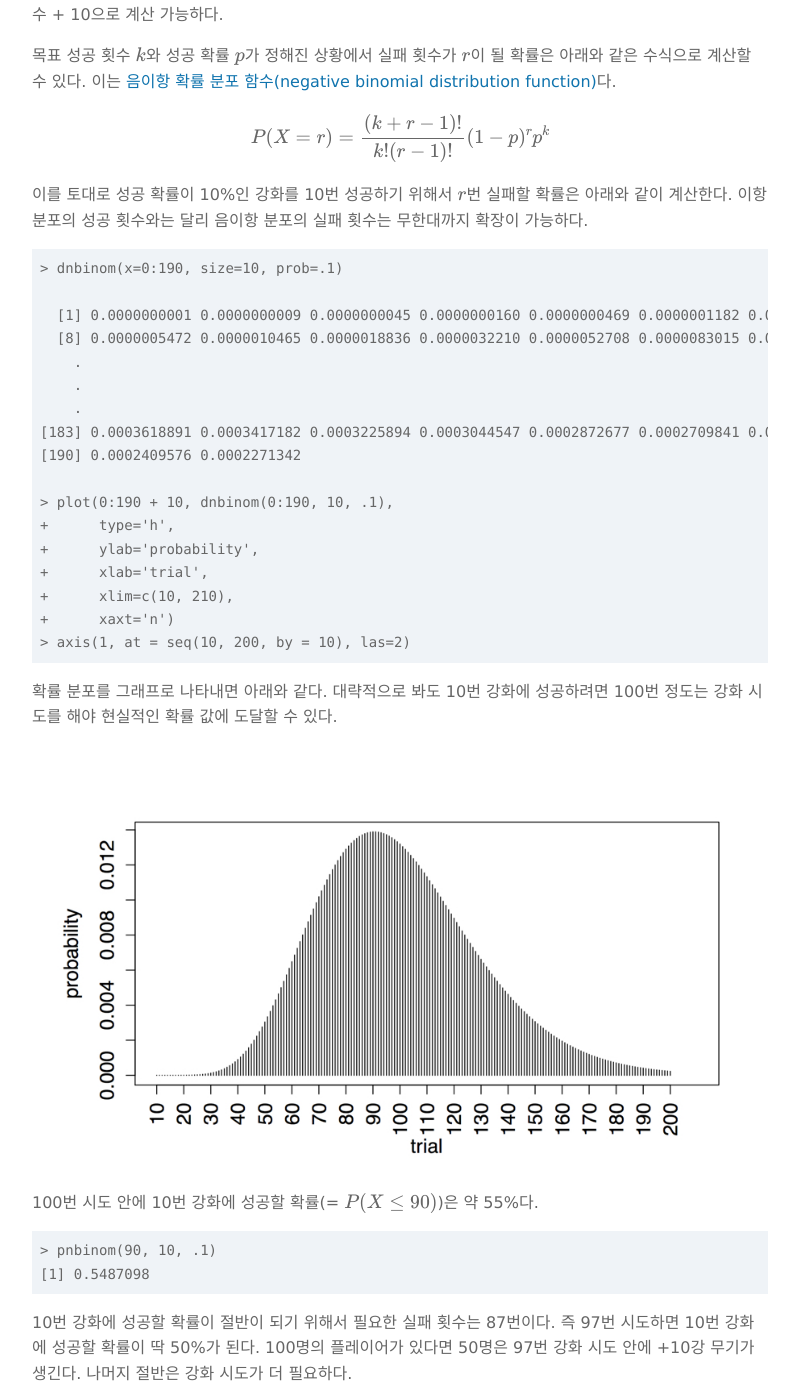
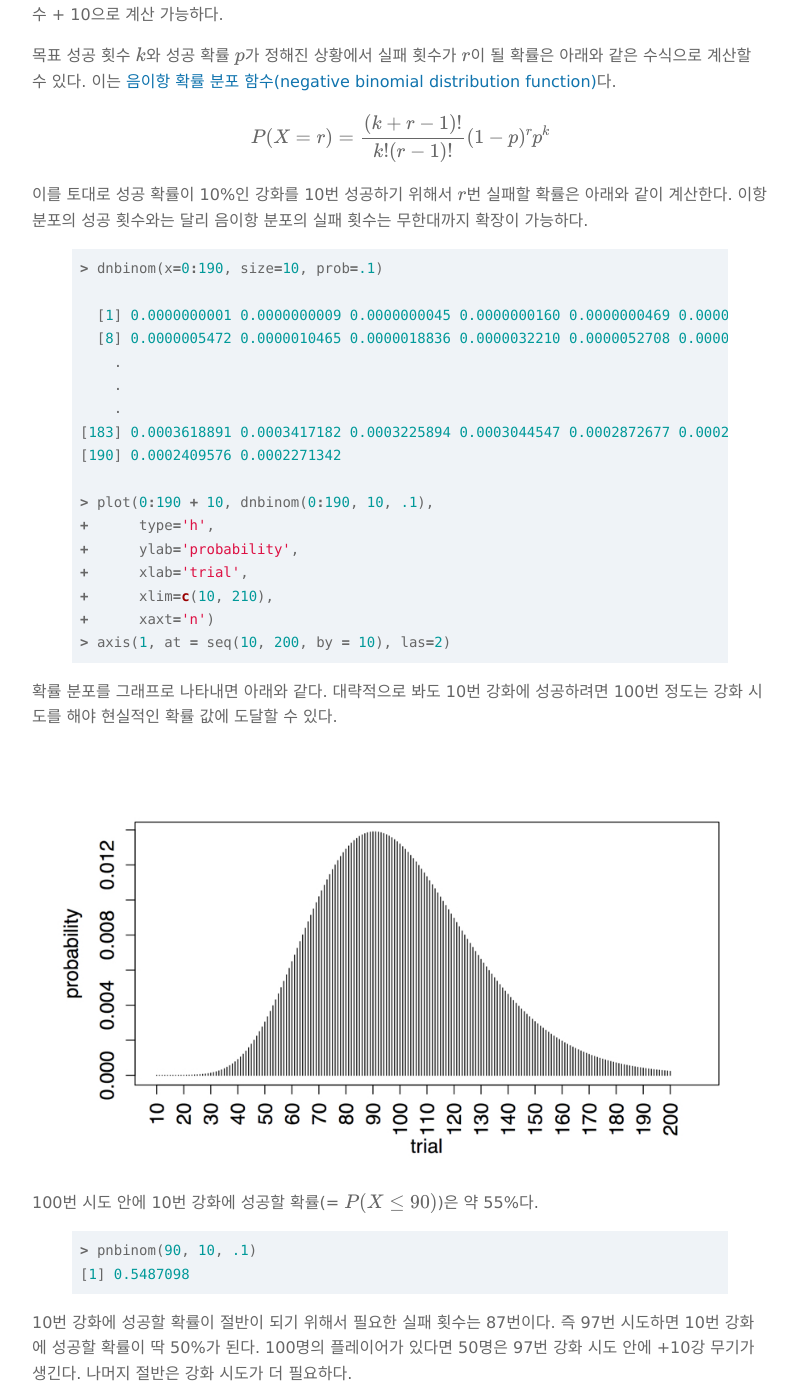
Before and after one commit to boxnwhiskr/boxnwhiskr.github.io, a Jekyll site: the page built from _posts/2015-05-21-binomial_dist_in_games.markdown, in a window 1280 px wide and 1400 px high, scrolled down 4685 px. Shown: the whole window, without its empty margins (240-1039 px from the left). Built offline with Jekyll 4.4.1, drawn with Linux system fonts in a browser that asks for light colours; nearby versions of some CDN libraries; some web fonts are replaced; formulas are drawn with MathJax 3; some of the changed text lies outside the part shown.

Commit message:
Highlight R code

```diff
--- a/_posts/2015-05-21-binomial_dist_in_games.markdown
+++ b/_posts/2015-05-21-binomial_dist_in_games.markdown
@@ -119,18 +119,20 @@ $$P(X=k) = \frac{n!}{k!(n-k)!}p^{k}(1-p)^{n-k}$$
 성공 확률(prob)이 0.1인 경우, 10번(size) 시도했을 때, 0번부터 10번 성공(x)할 확률 11개 값을 계산한 값이다.
 총합 1인 확률을 각 사건에 나눠주었기 때문에 11개 확률 값의 합계는 당연히 1이 된다.
 
-    > dbinom(x=0:10, size=10, prob=.1)
+{% highlight r %}
+> dbinom(x=0:10, size=10, prob=.1)
 
-    [1] 0.3486784401 0.3874204890 0.1937102445 0.0573956280 0.0111602610 0.0014880348
-    [6] 0.0001377810 0.0000087480 0.0000003645 0.0000000090 0.0000000001
+[1] 0.3486784401 0.3874204890 0.1937102445 0.0573956280 0.0111602610 0.0014880348
+[6] 0.0001377810 0.0000087480 0.0000003645 0.0000000090 0.0000000001
 
-    > sum(dbinom(x=0:10, size=10, prob=.1))
-    [1] 1
+> sum(dbinom(x=0:10, size=10, prob=.1))
+[1] 1
 
-    > plot(0:10, dbinom(0:10, 10, .1),
-    +      type='h',
-    +      ylab='probability',
-    +      xlab='success')
+> plot(0:10, dbinom(0:10, 10, .1),
++      type='h',
++      ylab='probability',
++      xlab='success')
+{% endhighlight %}
 
 확률 분포를 그래프로 나타내면 아래와 같다.
 10번 시도해서 5번 넘게 성공할 확률은 상당히 낮을 것을 알 수 있다.
@@ -159,23 +161,25 @@ $$P(X=r) = \frac{(k + r - 1)!}{k!(r-1)!}(1-p)^{r}p^{k}$$
 이를 토대로 성공 확률이 10%인 강화를 10번 성공하기 위해서 $r$번 실패할 확률은 아래와 같이 계산한다.
 이항 분포의 성공 횟수와는 달리 음이항 분포의 실패 횟수는 무한대까지 확장이 가능하다.
 
-    > dnbinom(x=0:190, size=10, prob=.1)
+{% highlight r %}
+> dnbinom(x=0:190, size=10, prob=.1)
 
-      [1] 0.0000000001 0.0000000009 0.0000000045 0.0000000160 0.0000000469 0.0000001182 0.0000002660
-      [8] 0.0000005472 0.0000010465 0.0000018836 0.0000032210 0.0000052708 0.0000083015 0.0000126437
-        .
-        .
-        .
-    [183] 0.0003618891 0.0003417182 0.0003225894 0.0003044547 0.0002872677 0.0002709841 0.0002555611
-    [190] 0.0002409576 0.0002271342
+  [1] 0.0000000001 0.0000000009 0.0000000045 0.0000000160 0.0000000469 0.0000001182 0.0000002660
+  [8] 0.0000005472 0.0000010465 0.0000018836 0.0000032210 0.0000052708 0.0000083015 0.0000126437
+    .
+    .
+    .
+[183] 0.0003618891 0.0003417182 0.0003225894 0.0003044547 0.0002872677 0.0002709841 0.0002555611
+[190] 0.0002409576 0.0002271342
 
-    > plot(0:190 + 10, dnbinom(0:190, 10, .1),
-    +      type='h',
-    +      ylab='probability',
-    +      xlab='trial',
-    +      xlim=c(10, 210),
-    +      xaxt='n')
-    > axis(1, at = seq(10, 200, by = 10), las=2)
+> plot(0:190 + 10, dnbinom(0:190, 10, .1),
++      type='h',
++      ylab='probability',
++      xlab='trial',
++      xlim=c(10, 210),
++      xaxt='n')
+> axis(1, at = seq(10, 200, by = 10), las=2)
+{% endhighlight %}
 
 확률 분포를 그래프로 나타내면 아래와 같다.
 대략적으로 봐도 10번 강화에 성공하려면 100번 정도는 강화 시도를 해야 현실적인 확률 값에 도달할 수 있다.
@@ -184,29 +188,37 @@ $$P(X=r) = \frac{(k + r - 1)!}{k!(r-1)!}(1-p)^{r}p^{k}$$
 
 100번 시도 안에 10번 강화에 성공할 확률(= $P(X \le 90)$)은 약 55%다.
 
-    > pnbinom(90, 10, .1)
-    [1] 0.5487098
+{% highlight r %}
+> pnbinom(90, 10, .1)
+[1] 0.5487098
+{% endhighlight %}
 
 10번 강화에 성공할 확률이 절반이 되기 위해서 필요한 실패 횟수는 87번이다.
 즉 97번 시도하면 10번 강화에 성공할 확률이 딱 50%가 된다.
 100명의 플레이어가 있다면 50명은 97번 강화 시도 안에 +10강 무기가 생긴다.
 나머지 절반은 강화 시도가 더 필요하다.
 
-    > qnbinom(.5, 10, .1)
-    [1] 87
+{% highlight r %}
+> qnbinom(.5, 10, .1)
+[1] 87
+{% endhighlight %}
 
 99%의 확률로 +10강 무기를 얻으려면 173번의 강화 실패가 필요하다.
 즉, 183번 강화 시도를 하면 99%의 확률로 +10강 무기가 생긴다.
 
-    > qnbinom(.99, 10, .1)
-    [1] 173
+{% highlight r %}
+> qnbinom(.99, 10, .1)
+[1] 173
+{% endhighlight %}
 
 100%의 확률로 +10강 무기를 가지려면 몇 번이나 강화 시도를 해야할까?
 정말 억세게 운이 나쁜 플레이어가 존재하기 때문에 그런 강화 시도 횟수는 없다.
 즉, 이론적으로 무한대 시도해야 100% 확실하게 +10강 무기를 가질 수 있다.
 
-    > qnbinom(1.0, 10, .1)
-    [1] Inf
+{% highlight r %}
+> qnbinom(1.0, 10, .1)
+[1] Inf
+{% endhighlight %}
 
 10번 강화 성공을 위해서 필요한 강화 시도 수의 평균 값은 $k / p = 10 / .1 = 100$번이다.
 한 번의 강화 시도에 1,000원의 금액이 필요하다면 10번 강화 성공에 대한 평균 비용은 10만원이 된다.
@@ -239,7 +251,9 @@ $$P(X=r) = \frac{(k + r - 1)!}{k!(r-1)!}(1-p)^{r}p^{k}$$
 따라서 모의 실험을 위해서 가변적인 강화 성공 확률을 적용한다.
 에를 들어 아래와 같은 성공 확률을 갖는다면, +0 -> +1 성공 확률은 55%이며, +10강 이상의 경우 10%로 성공 확률이 고정된다.
 
-    success.prob <- c(.55, .5, .45, .4, .35, .3, .25, .2, .15, .1)
+{% highlight r %}
+success.prob <- c(.55, .5, .45, .4, .35, .3, .25, .2, .15, .1)
+{% endhighlight %}
 
 ## 강화 시도 비용
 
@@ -247,7 +261,9 @@ $$P(X=r) = \frac{(k + r - 1)!}{k!(r-1)!}(1-p)^{r}p^{k}$$
 가변적인 강화 비용을 가정하여 모의 실험을 진행한다.
 아래와 같이 정하면, 기본 1,000원의 비용이 들어가고, +7강부터 1,500원, +10강 이상부터 2,000원의 금액이 필요하다.
 
-    cost <- c(1000, 1000, 1000, 1000, 1000, 1000, 1500, 1500, 1500, 2000)
+{% highlight r %}
+cost <- c(1000, 1000, 1000, 1000, 1000, 1000, 1500, 1500, 1500, 2000)
+{% endhighlight %}
 
 ## 강화 실패 비용
 
@@ -259,8 +275,10 @@ $$P(X=r) = \frac{(k + r - 1)!}{k!(r-1)!}(1-p)^{r}p^{k}$$
 
 아래와 같이 정하면, +7강 시도부터 실패 후 하향 조정되고, +10강 이상 시도부터 실패 시 장비가 사라진다.
 
-    # 0: fixed, -1: degraded,  -2: destroyed
-    failure <- c(0, 0, 0, 0, 0, 0, -1, -1, -1, -2)
+{% highlight r %}
+# 0: fixed, -1: degraded,  -2: destroyed
+failure <- c(0, 0, 0, 0, 0, 0, -1, -1, -1, -2)
+{% endhighlight %}
 
 ## +6강에 도전하는 10,000명의 가상 플레이어
 
@@ -337,10 +355,12 @@ $$P(X=r) = \frac{(k + r - 1)!}{k!(r-1)!}(1-p)^{r}p^{k}$$
 이는 애초에 설정한 초기 값에 의해서 결정된다.
 따라서 플레이어 경험을 미리 가늠해보고 성공 확률과 시도 비용, 실패 비용 등을 신중하게 정할 필요가 있다.
 
-    # VERY IMPORTANT PARAMETERS!!
-    success.prob <- c(.55, .5, .45, .4, .35, .3, .25, .2, .15, .1)
-    cost <- c(1000, 1000, 1000, 1000, 1000, 1000, 1500, 1500, 1500, 2000)
-    failure <- c(0, 0, 0, 0, 0, 0, -1, -1, -1, -2)
+{% highlight r %}
+# VERY IMPORTANT PARAMETERS!!
+success.prob <- c(.55, .5, .45, .4, .35, .3, .25, .2, .15, .1)
+cost <- c(1000, 1000, 1000, 1000, 1000, 1000, 1500, 1500, 1500, 2000)
+failure <- c(0, 0, 0, 0, 0, 0, -1, -1, -1, -2)
+{% endhighlight %}
 
 모의 실험의 결과는 그 규모가 클수록 믿을 수 있다.
 실험을 반복할 때마다 다른 결과를 얻게 되지만, 가상의 플레이어가 충분히 많다면 그 변화는 크지 않다.
```
